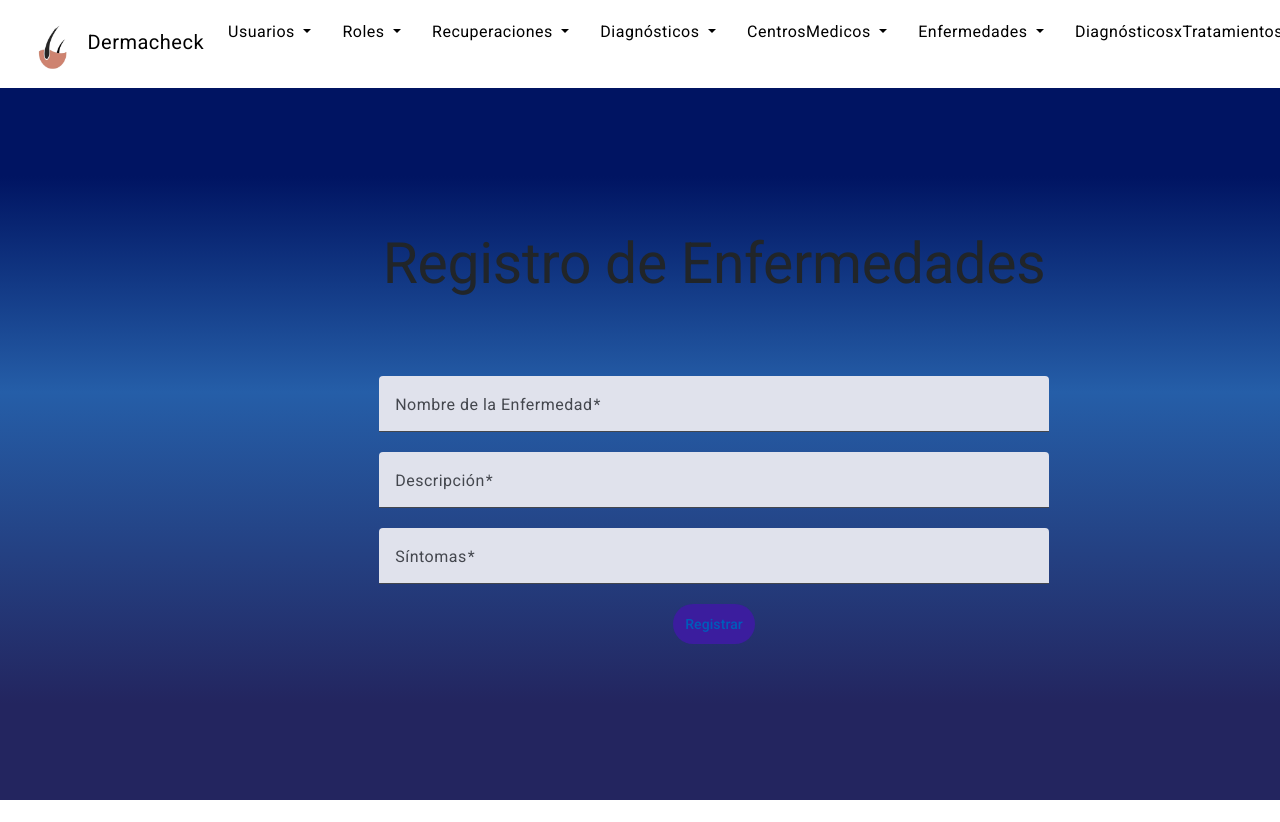
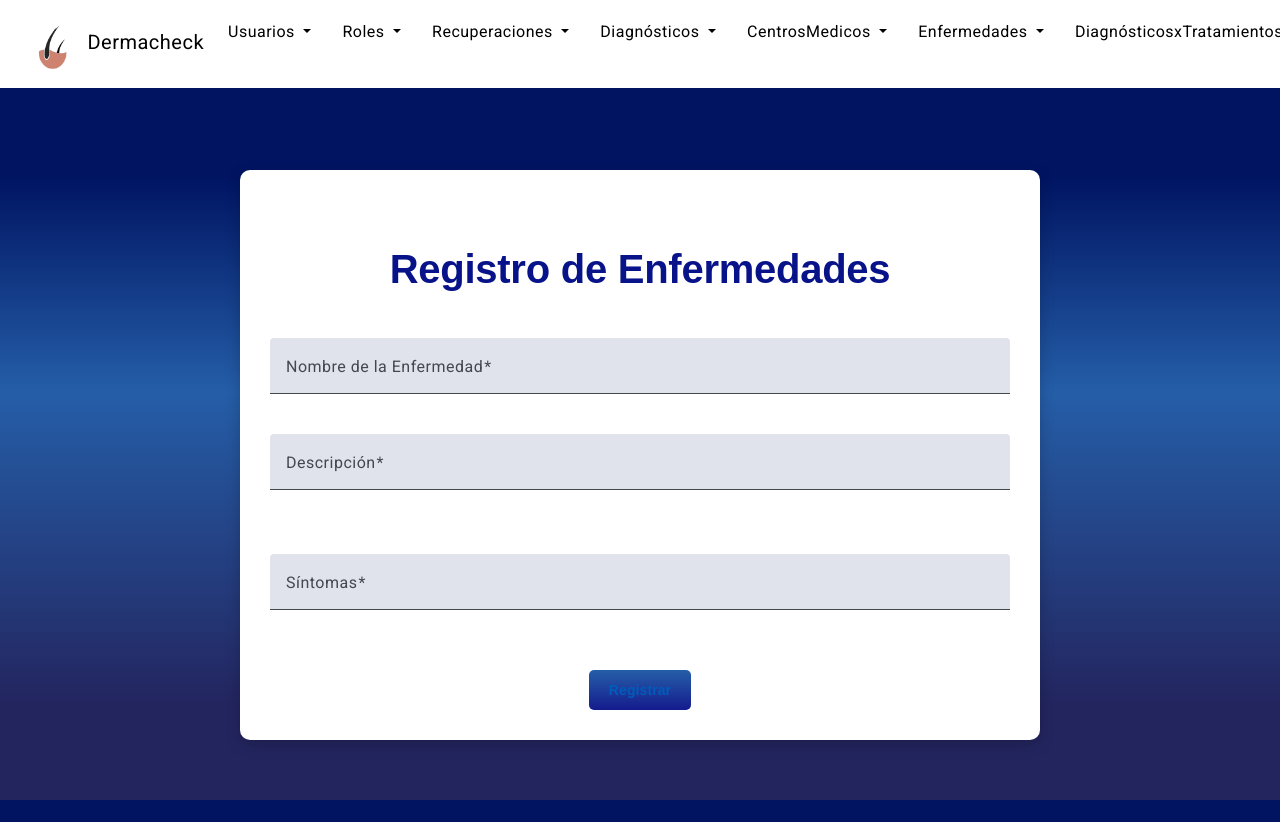
Before and after one commit to alx-2023/DermaCheckFront, an Angular app: page /enfermedades/insertar in a window 1280 px wide. Shown: the top 822 px of the page. Before the commit the page ends 800 px from the top, so only its background shows below. Built offline with nearby package versions, Linux system fonts and the light colour scheme; no server answers.

Commit message:
nuevo diseño enfermedades

```diff
--- a/src/app/components/enfermedad/creaeditaenfermedad/creaeditaenfermedad.component.css
+++ b/src/app/components/enfermedad/creaeditaenfermedad/creaeditaenfermedad.component.css
@@ -1,7 +1,47 @@
+.container h1 {
+  font-family: 'Merriweather', sans-serif;
+  font-weight: bold;
+  color: #091389;
+  font-size: 2.5em;
+  margin-bottom: 25px;
+}
+.container {
+  max-width: 800px;
+  margin: 5% auto;
+  padding: 30px;
+  background: #ffffff;
+  border-radius: 10px;
+  box-shadow: 0 5px 15px rgba(0, 0, 0, 0.2);
+  color: #fff;
+}
+
+
 mat-form-field {
-    width: 60%;
-  }
-  .custom-button {
-    background-color: #3b1d9e;
-    color: white;
-  }
+  width: 100%;
+
+  border-radius: 5px;
+}
+
+
+.custom-button {
+
+  background: linear-gradient(
+      to bottom,
+      #255EA8 0%,
+      #1D3D9B 50%,
+      #151B8D 100%
+  ) !important;
+  border: none;
+  color: #ffffff;
+  font-family: 'Merriweather', sans-serif;
+  padding: 10px 20px;
+  border-radius: 5px;
+  font-weight: bold;
+  transition: background-color 0.3s;
+
+
+}
+
+.custom-button:hover {
+  background-color: #ffffff;
+}
--- a/src/app/components/enfermedad/creaeditaenfermedad/creaeditaenfermedad.component.html
+++ b/src/app/components/enfermedad/creaeditaenfermedad/creaeditaenfermedad.component.html
@@ -1,33 +1,43 @@
-<div class="container" style="text-align: center; margin: 10%">
-    <div style="margin: 5%"><h1>Registro de Enfermedades</h1></div>
+<div class="container" style="text-align: center">
+  <div style="margin: 5%">
+    <h1>Registro de Enfermedades</h1>
+  </div>
   <div>
-      <form [formGroup]= "form" (submit)="aceptar()">
+    <form [formGroup]="form" (submit)="aceptar()" style="display: flex; flex-direction: column; align-items: center;">
+      <mat-form-field class="example-full-width" *ngIf="edicion" style="width: 100%; margin-bottom: 20px">
+        <mat-label>ID</mat-label>
+        <input matInput formControlName="idEnfermedad" [readonly]= "isReadonly" />
+      </mat-form-field>
 
-        <mat-form-field class="example-full-width" *ngIf= "edicion">
-          <mat-label>ID</mat-label>
-          <input matInput formControlName="idEnfermedad" />
+      <mat-form-field class="example-full-width" style="width: 100%; margin-bottom: 20px;">
+        <mat-label>Nombre de la Enfermedad</mat-label>
+        <input
+          matInput
+          placeholder="Ej. Gripe"
+          formControlName="nombreEnfermedad"
+        />
+      </mat-form-field>
+
+      <mat-form-field class="example-full-width" style="width: 100%; margin-bottom: 20px;">
+        <mat-label>Descripción</mat-label>
+        <input
+          matInput
+          placeholder="Ej. Temperatura Alta"
+          formControlName="descripcion"
+        />
       </mat-form-field>
       <br/>
 
-        <mat-form-field class="example-full-width">
-          <mat-label>Nombre de la Enfermedad</mat-label>
-          <input matInput placeholder="Ej. Gripe" formControlName="nombreEnfermedad" />
-        </mat-form-field>
-        <br/>
-
-        <mat-form-field class="example-full-width">
-          <mat-label>Descripción</mat-label>
-          <input matInput placeholder="Ej. Temperatura Alta" formControlName="descripcion" />
-        </mat-form-field>
-        <br/>
-
-        <mat-form-field class="example-full-width">
+      <mat-form-field class="example-full-width" style="width: 100%; margin-bottom: 20px;">
         <mat-label>Síntomas</mat-label>
-          <input matInput placeholder="Ej. Cansancio" formControlName="sintomas"/>
+        <input
+          matInput
+          placeholder="Ej. Cansancio"
+          formControlName="sintomas"/>
       </mat-form-field>
 
-        <div>
-          <button mat-button class="custom-button">Registrar</button>
+      <div style="width: 100%; display: flex; justify-content: center;">
+        <button mat-button class="custom-button" style="margin-top: 20px;">Registrar</button>
       </div>
     </form>
   </div>
--- a/src/app/components/enfermedad/creaeditaenfermedad/creaeditaenfermedad.component.ts
+++ b/src/app/components/enfermedad/creaeditaenfermedad/creaeditaenfermedad.component.ts
@@ -14,16 +14,20 @@ import { Enfermedad } from '../../../models/Enfermedad';
 import { EnfermedadService } from '../../../services/enfermedad.service';
 import { ActivatedRoute, Params, Router } from '@angular/router';
 import { CommonModule } from '@angular/common';
+import { MatCheckboxModule } from '@angular/material/checkbox';
 
 @Component({
   selector: 'app-creaeditaenfermedad',
   standalone: true,
   imports: [
+    MatFormFieldModule,
     MatInputModule,
+    MatSelectModule,
+    MatButtonModule,
+    ReactiveFormsModule,
+    CommonModule,
+    MatCheckboxModule,
     MatFormFieldModule,
-    ReactiveFormsModule,
-    MatButtonModule,
-    CommonModule,
   ],
   templateUrl: './creaeditaenfermedad.component.html',
   styleUrls: ['./creaeditaenfermedad.component.css'],
@@ -33,6 +37,7 @@ export class CreaeditaenfermedadComponent implements OnInit {
   enfermedad: Enfermedad = new Enfermedad();
   id: number = 0;
   edicion: boolean = false;
+  isReadonly: boolean = false;
 
   constructor(
     private eS: EnfermedadService,
@@ -46,7 +51,9 @@ export class CreaeditaenfermedadComponent implements OnInit {
       this.id = data['id'];
       this.edicion = data['id'] != null;
       this.init()
+      this.isReadonly = true;
     });
+
     this.form = this.formBuilder.group({
       idEnfermedad: [''],
       nombreEnfermedad: ['', Validators.required],
@@ -74,8 +81,9 @@ export class CreaeditaenfermedadComponent implements OnInit {
           });
         });
       }
-      this.router.navigate(['enfermedades']);
+
     }
+    this.router.navigate(['enfermedades']);
   }
 
   init() {
--- a/src/app/components/enfermedad/enfermedad.component.html
+++ b/src/app/components/enfermedad/enfermedad.component.html
@@ -1,4 +1,6 @@
 <router-outlet> </router-outlet>
 <div [hidden]="route.children.length !== 0">
+    <div style="padding: 5%">
     <app-listarenfermedad> </app-listarenfermedad>
+    </div>
 </div>
--- a/src/app/components/enfermedad/enfermedad.component.ts
+++ b/src/app/components/enfermedad/enfermedad.component.ts
@@ -1,11 +1,12 @@
 import { Component } from '@angular/core';
 import { ActivatedRoute, RouterOutlet } from '@angular/router';
 import { ListarenfermedadComponent } from "./listarenfermedad/listarenfermedad.component";
+import { CreaeditaenfermedadComponent } from './creaeditaenfermedad/creaeditaenfermedad.component';
 
 @Component({
   selector: 'app-enfermedad',
   standalone: true,
-  imports: [RouterOutlet, ListarenfermedadComponent],
+  imports: [RouterOutlet, ListarenfermedadComponent, CreaeditaenfermedadComponent],
   templateUrl: './enfermedad.component.html',
   styleUrl: './enfermedad.component.css'
 })
--- a/src/app/components/enfermedad/listarenfermedad/listarenfermedad.component.css
+++ b/src/app/components/enfermedad/listarenfermedad/listarenfermedad.component.css
@@ -1,5 +1,11 @@
-.no-outline-button {
-    outline: none !important;
-    border: none !important;
-    box-shadow: none !important;
-  }
+.container h1 {
+  font-family: 'Merriweather', sans-serif;
+  font-weight: bold;
+  color: #ffffff;
+  font-size: 2.5em;
+  margin-bottom: 25px;
+}
+.paginator-container{
+  width: 500px;
+  margin-left: auto;
+}
--- a/src/app/components/enfermedad/listarenfermedad/listarenfermedad.component.html
+++ b/src/app/components/enfermedad/listarenfermedad/listarenfermedad.component.html
@@ -1,46 +1,37 @@
-<div class="container">
-  <div style="text-align: center; margin: 5%">
-    <h1>Lista de Enfermedades</h1></div>
-  <div>
-    <table mat-table [dataSource]= "dataSource" class="mat-elevation-z8">
-      <ng-container matColumnDef="ID">
-        <th mat-header-cell *matHeaderCellDef>No.</th>
-        <td mat-cell *matCellDef="let element">{{ element.idEnfermedad }}</td>
-      </ng-container>
+<div class="container my-4">
+  <h1 class="text-center">Enfermedades</h1>
+  <div class="row justify-content-center align-items-center">
+    <ng-container *ngFor="let element of pagedData">
+      <mat-card class="col-md-4 mb-4" style="margin: 0 20px">
+        <mat-card-header>
+          <mat-card-title>Nombre: {{ element.nombreEnfermedad }}</mat-card-title>
+        </mat-card-header>
+        <mat-card-content>
+          <p><strong>Id: </strong> {{ element.idEnfermedad }}</p>
+          <p><strong>Nombre: </strong> {{ element.nombreEnfermedad }}</p>
+          <p><strong>Descripcion: </strong> {{ element.descripcion }}</p>
+          <p><strong>Sintomas: </strong> {{ element.sintomas }}</p>
+          <p>
+            <button mat-raised-button [routerLink]="['ediciones', element.idEnfermedad]">
+              <mat-icon>edit</mat-icon> Editar
+            </button>
+          </p>
+          <p>
+            <button mat-button (click)="eliminar(element.idEnfermedad)">
+              <mat-icon>delete</mat-icon> Eliminar
+            </button>
+          </p>
+        </mat-card-content>
+      </mat-card>
+    </ng-container>
+  </div>
 
-      <ng-container matColumnDef="c2">
-        <th mat-header-cell *matHeaderCellDef>Nombre Enfer.</th>
-        <td mat-cell *matCellDef="let element">{{ element.nombreEnfermedad }}</td>
-      </ng-container>
-
-      <ng-container matColumnDef="c3">
-        <th mat-header-cell *matHeaderCellDef>Descripción</th>
-        <td mat-cell *matCellDef="let element">{{ element.descripcion }}</td>
-      </ng-container>
-
-      <ng-container matColumnDef="c4">
-        <th mat-header-cell *matHeaderCellDef>Sintomas</th>
-        <td mat-cell *matCellDef="let element">{{ element.sintomas }}</td>
-      </ng-container>
-
-      <ng-container matColumnDef="accion01">
-        <th mat-header-cell *matHeaderCellDef>Eliminar</th>
-        <td mat-cell *matCellDef="let element" (click)= "eliminar(element.idEnfermedad)">
-          <mat-icon style="color: #3b1d9e">delete</mat-icon>
-        </td>
-      </ng-container>
-
-      <ng-container matColumnDef="accion02">
-        <th mat-header-cell *matHeaderCellDef>Actualizar</th>
-        <td mat-cell *matCellDef="let element">
-          <button mat-icon-button class="no-outline-button" [routerLink]= "['ediciones', element.idEnfermedad]">
-            <mat-icon style="color: #3b1d9e">edit</mat-icon>
-          </button>
-        </td>
-      </ng-container>
-
-      <tr mat-header-row *matHeaderRowDef= "displayedColumns"></tr>
-      <tr mat-row *matRowDef= "let row; columns: displayedColumns"></tr>
-    </table>
+  <div class="paginator-container">
+    <mat-paginator [length]="dataSource.length"
+                   [pageSize]="pageSize"
+                   [pageSizeOptions]="[3, 6]"
+                   (page)="onPageChange($event)"
+                   showFirstLastButtons
+                   aria-label="Select page of periodic elements">
+    </mat-paginator>
   </div>
-</div>
--- a/src/app/components/enfermedad/listarenfermedad/listarenfermedad.component.ts
+++ b/src/app/components/enfermedad/listarenfermedad/listarenfermedad.component.ts
@@ -1,37 +1,70 @@
-import { Component, OnInit } from '@angular/core';
+import { Component, OnInit, ViewChild } from '@angular/core';
 import { MatTableDataSource, MatTableModule } from '@angular/material/table';
 import { Enfermedad } from '../../../models/Enfermedad';
 import { EnfermedadService } from '../../../services/enfermedad.service';
 import { MatIconModule } from '@angular/material/icon';
 import { RouterModule } from '@angular/router';
+import { MatPaginator, PageEvent } from '@angular/material/paginator';
+import { MatCardModule } from '@angular/material/card';
+import { CommonModule } from '@angular/common';
 
 @Component({
   selector: 'app-listarenfermedad',
   standalone: true,
-  imports: [MatTableModule, MatIconModule, RouterModule],
+  imports: [
+    CommonModule,
+    MatCardModule,
+    MatPaginator,
+    MatIconModule,
+    MatTableModule,
+    RouterModule,
+  ],
   templateUrl: './listarenfermedad.component.html',
   styleUrls: ['./listarenfermedad.component.css'],
 })
 export class ListarenfermedadComponent implements OnInit {
+  dataSource: Enfermedad[] = [];
 
-  dataSource: MatTableDataSource<Enfermedad> = new MatTableDataSource();
+  displayedColumns: string[] = ['ID', 'c2', 'c3', 'c4', 'accion01', 'accion02'];
 
-  displayedColumns: string[] = ['ID', 'c2', 'c3','c4', 'accion01', 'accion02'];
+  @ViewChild(MatPaginator) paginator!: MatPaginator;
+
+  pageSize = 3;
+  currentPage = 0;
+  pagedData: Enfermedad[] = [];
 
   constructor(private eS: EnfermedadService) {}
 
   ngOnInit(): void {
     this.eS.list().subscribe((data) => {
-      this.dataSource = new MatTableDataSource(data);
+      {
+       this.dataSource = data;
+      this.updatePagedData();
+      }
     });
     this.eS.getList().subscribe((data) => {
-      this.dataSource = new MatTableDataSource(data);
+      this.dataSource = data;
+      this.updatePagedData();
     });
   }
-  eliminar(id: number) {
+
+  onPageChange(event: PageEvent): void {
+    this.pageSize = event.pageSize;
+    this.currentPage = event.pageIndex;
+    this.updatePagedData();
+  }
+
+  updatePagedData(): void {
+    const startIndex = this.currentPage * this.pageSize;
+    const endIndex = startIndex + this.pageSize;
+    this.pagedData = this.dataSource.slice(startIndex, endIndex);
+  }
+
+  eliminar(id: number): void {
     this.eS.delete(id).subscribe(() => {
       this.eS.list().subscribe((data) => {
-        this.eS.setList(data);
+        this.dataSource = data;
+        this.updatePagedData();
       });
     });
   }
```
Lines whose indentation alone changed are shown as unchanged.
